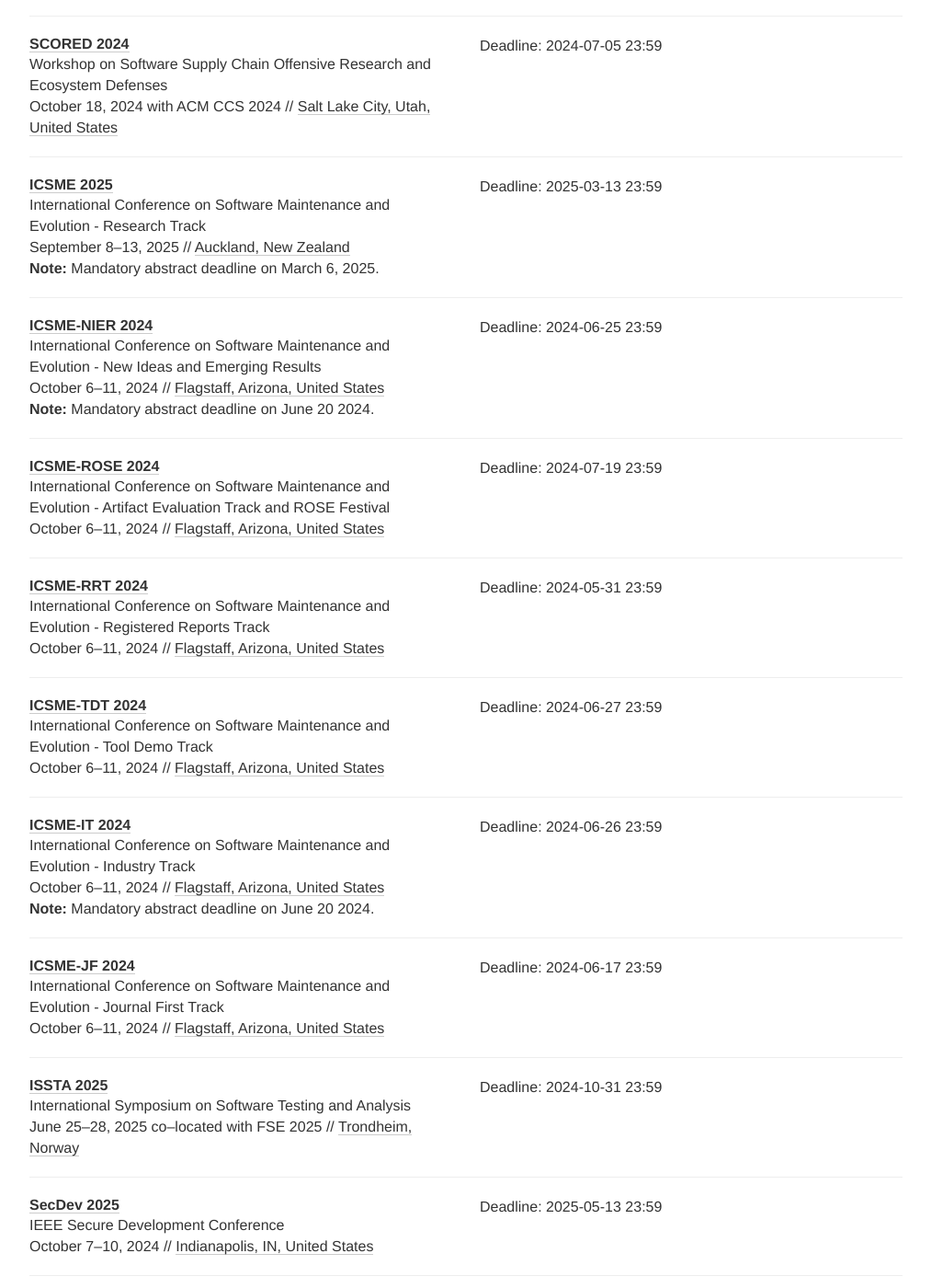
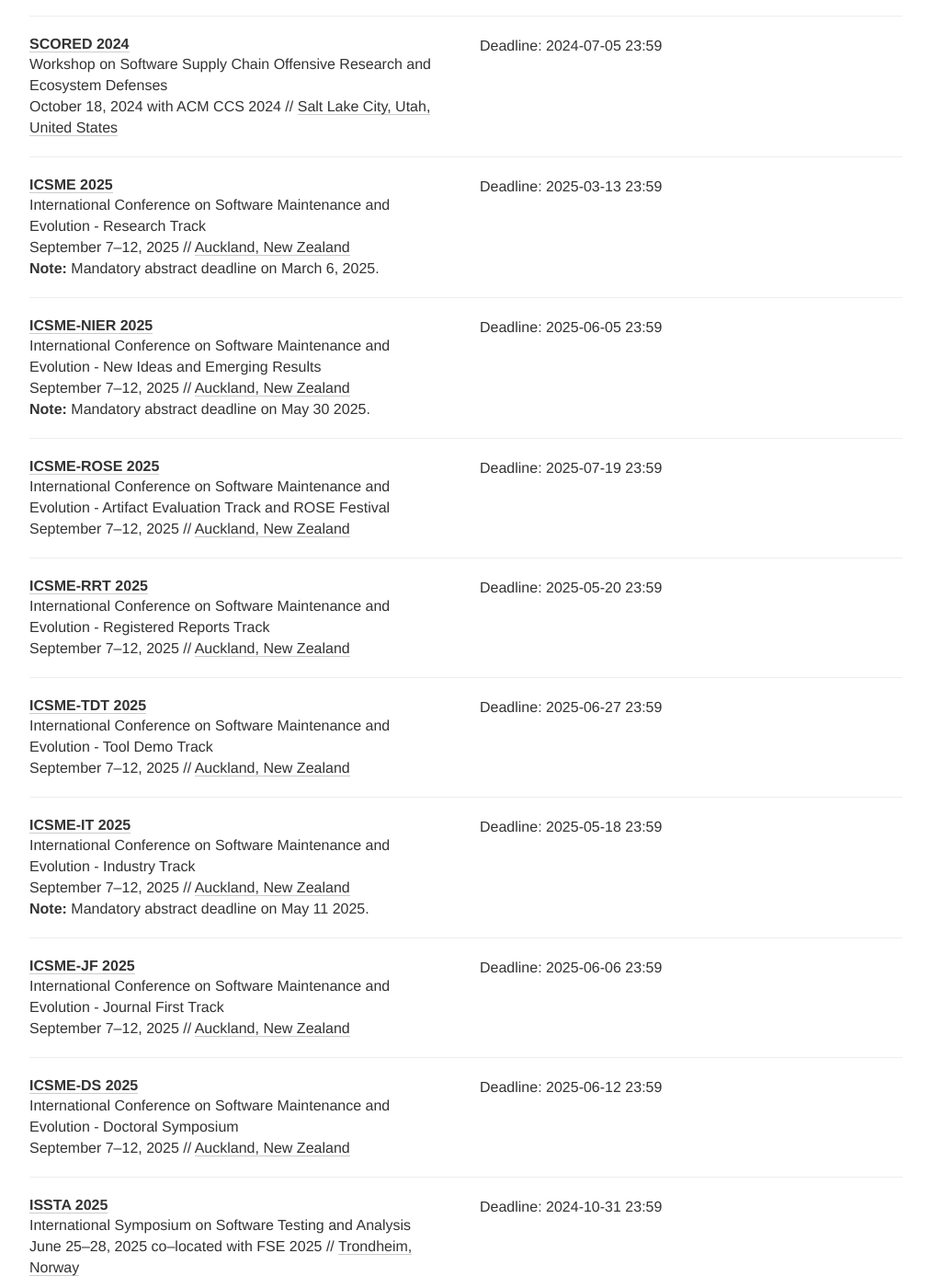
Before and after one commit to se-deadlines/se-deadlines.github.io, a Jekyll site: the page built from index.html, in a window 1280 px wide and 1400 px high, scrolled down 11065 px. Shown: the whole window at 92% size, without its empty margins (133-1146 px from the left). Built offline with Jekyll 4.4.1, drawn with Linux system fonts in a browser that asks for light colours; nearby versions of some CDN libraries; some of the changed text lies outside the part shown.

Commit message:
Updates conferences :)

```diff
--- a/_data/conferences.yml
+++ b/_data/conferences.yml
@@ -644,7 +644,7 @@
   year: 2025
   link: https://2025.aiwareconf.org/
   deadline:
-  - "2024-07-12 23:59"
+  - "2025-07-25 23:59"
   date: November 20 - November 21, 2025
   place: Seoul, South Korea
   note: Optional intent submission on Jul 15 2025.
@@ -784,73 +784,83 @@
   link: https://conf.researchr.org/track/icsme-2025/icsme-2025-papers
   deadline:
   - "2025-03-13 23:59"
-  date: September 8-13, 2025
+  date: September 7-12, 2025
   place: Auckland, New Zealand
   note: Mandatory abstract deadline on March 6, 2025.
   tags: [CO, RPT]
 
 - name: ICSME-NIER
   description: International Conference on Software Maintenance and Evolution - New Ideas and Emerging Results
-  year: 2024
-  link: https://conf.researchr.org/track/icsme-2024/icsme-2024-new-ideas-and-emerging-results-track
+  year: 2025
+  link: https://conf.researchr.org/track/icsme-2025/icsme-2025-nier
   deadline:
-  - "2024-06-25 23:59"
-  date: October 6-11, 2024
-  place: Flagstaff, Arizona, United States
-  note: Mandatory abstract deadline on June 20 2024.
+  - "2025-06-05 23:59"
+  date: September 7-12, 2025
+  place: Auckland, New Zealand
+  note: Mandatory abstract deadline on May 30 2025.
   tags: [CO, NIER]
 
 - name: ICSME-ROSE
   description: International Conference on Software Maintenance and Evolution - Artifact Evaluation Track and ROSE Festival
-  year: 2024
-  link: https://conf.researchr.org/track/icsme-2024/icsme-2024-artifact-evaluation-track-and-rose-festival
+  year: 2025
+  link: https://conf.researchr.org/track/icsme-2025/icsme-2025-artifact---rose
   deadline:
-  - "2024-07-19 23:59"
-  date: October 6-11, 2024
-  place: Flagstaff, Arizona, United States
+  - "2025-07-19 23:59"
+  date: September 7-12, 2025
+  place: Auckland, New Zealand
   tags: [CO, ART]
 
 - name: ICSME-RRT
   description: International Conference on Software Maintenance and Evolution - Registered Reports Track
-  year: 2024
-  link: https://conf.researchr.org/track/icsme-2024/icsme-2024-registered-reports-track
+  year: 2025
+  link: https://conf.researchr.org/track/icsme-2025/icsme-2025-registered-reports
   deadline:
-  - "2024-05-31 23:59"
-  date: October 6-11, 2024
-  place: Flagstaff, Arizona, United States
+  - "2025-05-20 23:59"
+  date: September 7-12, 2025
+  place: Auckland, New Zealand
   tags: [CO, RRT]
 
 
 - name: ICSME-TDT
   description: International Conference on Software Maintenance and Evolution - Tool Demo Track
-  year: 2024
-  link: https://conf.researchr.org/track/icsme-2024/icsme-2024-tool-demo-track
+  year: 2025
+  link: https://conf.researchr.org/track/icsme-2025/icsme-2025-tool-demonstration
   deadline:
-  - "2024-06-27 23:59"
-  date: October 6-11, 2024
-  place: Flagstaff, Arizona, United States
+  - "2025-06-27 23:59"
+  date: September 7-12, 2025
+  place: Auckland, New Zealand
   tags: [CO, TOT]
 
 - name: ICSME-IT
   description: International Conference on Software Maintenance and Evolution - Industry Track
-  year: 2024
-  link: https://conf.researchr.org/track/icsme-2024/icsme-2024-industry-track
+  year: 2025
+  link: https://conf.researchr.org/track/icsme-2025/icsme-2025-industry-track
   deadline:
-  - "2024-06-26 23:59"
-  date: October 6-11, 2024
-  place: Flagstaff, Arizona, United States
-  note: Mandatory abstract deadline on June 20 2024.
+  - "2025-05-18 23:59"
+  date: September 7-12, 2025
+  place: Auckland, New Zealand
+  note: Mandatory abstract deadline on May 11 2025.
   tags: [CO, IPT]
 
 - name: ICSME-JF
   description: International Conference on Software Maintenance and Evolution - Journal First Track
-  year: 2024
-  link: https://conf.researchr.org/track/icsme-2024/icsme-2024-journal-first-track
+  year: 2025
+  link: https://conf.researchr.org/track/icsme-2025/icsme-2025-journal-first
   deadline:
-  - "2024-06-17 23:59"
-  date: October 6-11, 2024
-  place: Flagstaff, Arizona, United States
+  - "2025-06-06 23:59"
+  date: September 7-12, 2025
+  place: Auckland, New Zealand
   tags: [CO, JFT]
+
+- name: ICSME-DS
+  description: International Conference on Software Maintenance and Evolution - Doctoral Symposium
+  year: 2025
+  link: https://conf.researchr.org/track/icsme-2025/icsme-2025-doctoral-symposium
+  deadline:
+  - "2025-06-12 23:59"
+  date: September 7-12, 2025
+  place: Auckland, New Zealand
+  tags: [CO, DOS]
 
 # ISSTA
 - name: ISSTA
@@ -888,23 +898,54 @@
 
 - name: ISSRE-IT
   description: International Symposium on Software Reliability Engineering - Industry Track
-  year: 2024
-  link: https://issre.github.io/2024/calls_cfp-research.html
+  year: 2025
+  link: https://issre.github.io/2025/calls_cfp-industry.html
   deadline:
-  - "2024-06-21 23:59"
-  date: October 28-31, 2024
-  place: Tsukuba, Japan
+  - "2025-07-05 23:59"
+  date: October 21-24, 2025
+  place: Sao Paulo, Brazil
+  note: Mandatory abstract deadline on June 28 2025.
   tags: [CO, IPT]
+
+- name: ISSRE-FA
+  description: International Symposium on Software Reliability Engineering - Fast Abstracts
+  year: 2025
+  link: https://issre.github.io/2025/calls_cfp-fast-abstracts.html
+  deadline:
+  - "2025-07-31 23:59"
+  date: October 21-24, 2025
+  place: Sao Paulo, Brazil
+  tags: [CO, FAB]
+
+- name: ISSRE-J1C2
+  description: International Symposium on Software Reliability Engineering - Journal First, Conference Second
+  year: 2025
+  link: https://issre.github.io/2025/calls_cfp-j1c2.html
+  deadline:
+  - "2025-07-16 23:59"
+  date: October 21-24, 2025
+  place: Sao Paulo, Brazil
+  tags: [CO, JFT]
 
 - name: ISSRE-DOS
   description: International Symposium on Software Reliability Engineering - Doctoral Symposium
-  year: 2024
-  link: https://issre.github.io/2024/calls_cfp-research.html
+  year: 2025
+  link: https://issre.github.io/2025/calls_cfp-doctoral_symposium.html
   deadline:
-  - "2024-07-23 23:59"
-  date: October 28-31, 2024
-  place: Tsukuba, Japan
+  - "2025-07-13 23:59"
+  date: October 21-24, 2025
+  place: Sao Paulo, Brazil
   tags: [CO, DOS]
+
+- name: ISSRE-ART
+  description: International Symposium on Software Reliability Engineering - Artifacts
+  year: 2025
+  link: https://issre.github.io/2025/calls_cfp-artifact_evaluation.html
+  deadline:
+  - "2025-08-19 23:59"
+  date: October 21-24, 2025
+  place: Sao Paulo, Brazil
+  tags: [CO, ART]
 
 #SANER
 - name: SANER
--- a/_data/types.yml
+++ b/_data/types.yml
@@ -74,3 +74,6 @@
 - name: Challenge track
   tag: CHT
   type: others
+- name: Fast abstracts track
+  tag: FAB
+  type: others
```
